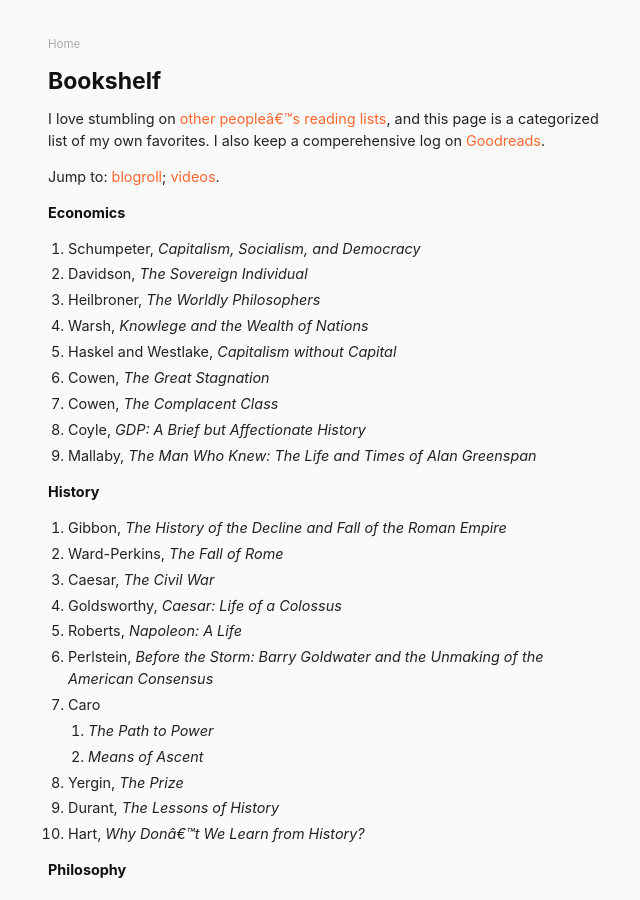
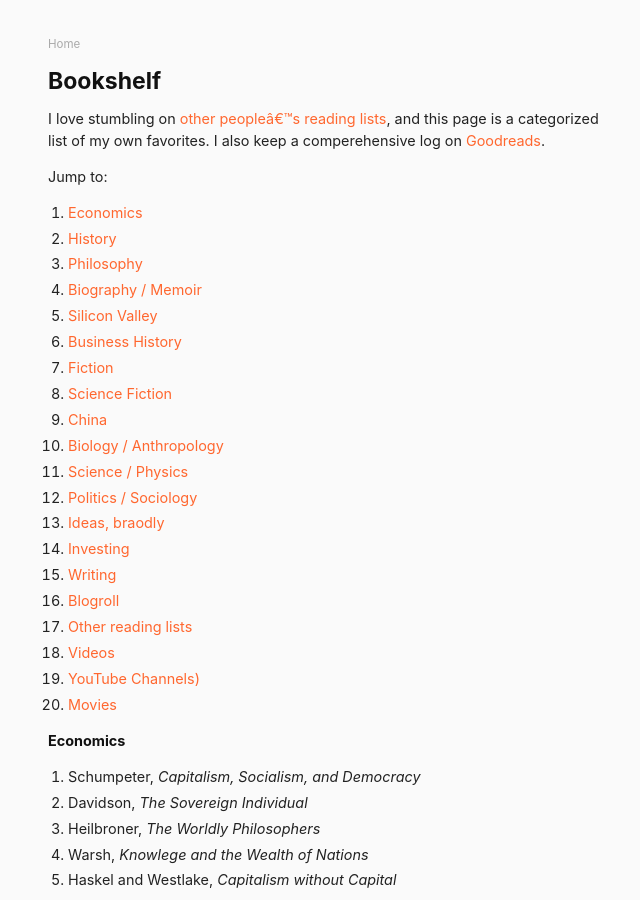
Before and after one commit to danschlz/danschulz.github.io, a Jekyll site: the page built from books.md, in a window 1280 px wide and 900 px high. Shown: the whole window, without its empty margins (312-952 px from the left). Built offline with Jekyll 4.4.1, drawn with Linux system fonts in a browser that asks for light colours; some of the changed text lies outside the part shown.

Commit message:
Update books.md

```diff
--- a/books.md
+++ b/books.md
@@ -6,9 +6,29 @@ permalink: /books/
 
 I love stumbling on [other people's reading lists](#otherlists), and this page is a categorized list of my own favorites. I also keep a comperehensive log on [Goodreads](https://www.goodreads.com/user/show/61944802-dan-schulz).
 
-Jump to: [blogroll](#sites); [videos](#videos).
+Jump to:
+* [Economics](#economics)
+* [History](#history)
+* [Philosophy](#philosophy)
+* [Biography / Memoir](#biography)
+* [Silicon Valley](#svalley)
+* [Business History](#bhistory)
+* [Fiction](#fiction)
+* [Science Fiction](#scifi)
+* [China](#china)
+* [Biology / Anthropology](#biology)
+* [Science / Physics](#science)
+* [Politics / Sociology](#politics)
+* [Ideas, braodly](#ideas)
+* [Investing](#investing)
+* [Writing](#writing)
+* [Blogroll](#web)
+* [Other reading lists](#otherlists)
+* [Videos](#videos)
+* [YouTube Channels)](#youtube)
+* [Movies](#movies)
 
-**Economics**
+**Economics** <a name="economics"></a>
 - Schumpeter, _Capitalism, Socialism, and Democracy_
 - Davidson, _The Sovereign Individual_
 - Heilbroner, _The Worldly Philosophers_
@@ -19,7 +39,7 @@ Jump to: [blogroll](#sites); [videos](#videos).
 - Coyle, _GDP: A Brief but Affectionate History_
 - Mallaby, _The Man Who Knew: The Life and Times of Alan Greenspan_
 
-**History**
+**History** <a name="history"></a>
 - Gibbon, _The History of the Decline and Fall of the Roman Empire_
 - Ward-Perkins, _The Fall of Rome_
 - Caesar, _The Civil War_
@@ -33,7 +53,7 @@ Jump to: [blogroll](#sites); [videos](#videos).
 - Durant, _The Lessons of History_
 - Hart, _Why Don't We Learn from History?_
 
-**Philosophy**
+**Philosophy** <a name="philosophy"></a>
 - Nietzsche
 	- _Twilight of the Idols_
     - _Ecce Homo_
@@ -48,12 +68,12 @@ Jump to: [blogroll](#sites); [videos](#videos).
 - Durant, _The Story of Philosophy_
 - Dennett, _Intution Pumps_
 
-**Biography / Memoir**
+**Biography / Memoir** <a name="biography"></a>
 - Zweig, _The World of Yesterday_
 - Orwell, _Homage to Catalonia_
 - Coram, _Boyd_
 
-**Silicon Valley**
+**Silicon Valley** <a name="svalley"></a>
 - Waldrop, _The Dream Machine_
 - Reid, _The Chip_
 - Kidder, _The Soul of a New Machine_
@@ -61,7 +81,7 @@ Jump to: [blogroll](#sites); [videos](#videos).
 - Soni, _A Mind at Play: How Claude Shannon Invented the Information Age_
 - Stross, _eBoys: The First Inside Account of Venture Capitalists at Work_
 
-**Business History**
+**Business History** <a name="bhistory"></a>
 - Chernow, _Titan, The Life of John D. Rockefeller_
 - Burrough, _Barbarians at the Gate_
 - Morris, _The Tycoons_
@@ -70,7 +90,7 @@ Jump to: [blogroll](#sites); [videos](#videos).
 - Stone, _The Everything Store_
 - Thorp, _A Man for All Markets_
 
-**Fiction**
+**Fiction** <a name="fiction"></a>
 - Pessoa, _The Book of Disquiet_
 - Bolano, _2666_
 - Borges
@@ -101,7 +121,7 @@ Jump to: [blogroll](#sites); [videos](#videos).
 - Nabokov, _Lolita_
 - Homer
 
-**Science Fiction**
+**Science Fiction** <a name="scifi"></a>
 - Chiang
 	- _Stories of your Life and Others_
 	- _Exhalation_
@@ -113,26 +133,26 @@ Jump to: [blogroll](#sites); [videos](#videos).
 	- _Do Androids Dream of Electric Sheep?_
 	- _The Man in the High Castle_
 
-**China**
+**China** <a name="china"></a>
 - Bougon, _Inside the Mind of Xi Jinping_
 - McGregor, _The Party: The Secret World of China's Communist Rulers_
 - Kroeber, _China's Economy: What Everyone Needs to Know_
 - Lovell, _Maoism: A Global History_
 - Studwell, _How Asia Works_
 
-**Biology / Anthropology**
+**Biology / Anthropology** <a name="biology"></a>
 - Henrich, _The Secret of Our Success_
 - Dawkins, _The Selfish Gene_
 - Ridley, _The Red Queen_
 - Mukherjee, _The Gene_
 - Pinker, _The Blank Slate_
 
-**Science / Physics**
+**Science / Physics** <a name="science"></a>
 - Deutsch, _The Beginning of Infinity_
 - Feynman, _The Feynman Lectures on Physics_
 - Gleick, _The Information_
 
-**Politics / Sociology**
+**Politics / Sociology** <a name="politics"></a>
 - Hirschman, _Exit, Voice, and Loyalty_
 - Bastiat
 	- _The Law_
@@ -145,7 +165,7 @@ Jump to: [blogroll](#sites); [videos](#videos).
 - Wriston, _The Twilight of Sovereignty_
 - Snow, _The Two Cultures_
 
-**Ideas, Broadly**
+**Ideas, Broadly** <a name="ideas"></a>
 - Bayles, _Art and Fear_
 - Johnstone, _Impro_
 - Taleb, _Incerto_
@@ -155,17 +175,17 @@ Jump to: [blogroll](#sites); [videos](#videos).
 - Yudkowsky, _Inadequate Equilibria_
 - Thiel, _Zero to One_
 
-**Investing**
+**Investing** <a name="investing"></a>
 - Graham, _The Intelligent Investor_
 - Marks, _The Most Important Thing_
 - Dalio, _Principles_
 - Feld, _Venture Deals_
 
-**Writing**
+**Writing** <a name="writing"></a>
 - McCloskey, _Economical Writing_
 - Strunk, _The Elements of Style_
 
-### <a name="web"></a>On the web
+### On the web <a name="web"></a>
 
 * [Marginal Revolution](http://marginalrevolution.com/) (Anyone who finds Tyler interesting, I find interesting)
 * [Slate Star Codex](http://slatestarcodex.com/) (Everything)
@@ -185,7 +205,7 @@ Jump to: [blogroll](#sites); [videos](#videos).
 * [Overcoming Bias](http://www.overcomingbias.com/) (Rationality)
 * More on [Pocket](https://getpocket.com/@danschulz44)
 
-### <a name="otherlists"></a>Other reading lists
+### Other reading lists <a name="otherlists"></a>
 
 * [Tyler Cowen: Whose entire body of work is worth reading?](http://marginalrevolution.com/marginalrevolution/2013/05/whose-entire-body-of-work-is-worth-reading.html)
 * [Alvaro de Menard](https://fantasticanachronism.com/recommended-reading/)
@@ -215,7 +235,7 @@ Contra [Byrne Hobart](https://medium.com/@byrnehobart/read-2c3d4fba90ab), I thin
 * [Robert Saplosky: Lectures on Human Behavioral Biology](https://www.youtube.com/watch?v=NNnIGh9g6fA)
 * [Peter Thiel Debates: Should Technology Treat Death as an Enemy?](https://www.youtube.com/watch?v=iNDYvf6-NMw) (This is Thiel at his best)
 
-Best YouTube channels:
+### Best YouTube channels <a name="youtube"></a>
 *   [Kurzgesagt — In a Nutshell](https://www.youtube.com/user/Kurzgesagt/videos)
 *   [CGP Grey](https://www.youtube.com/user/CGPGrey/videos)
 *   [3Blue1Brown](https://www.youtube.com/channel/UCYO_jab_esuFRV4b17AJtAw/videos)
@@ -233,7 +253,7 @@ Best YouTube channels:
 *   [Charisma on Command](https://www.youtube.com/channel/UCU_W0oE_ock8bWKjALiGs8Q)
 *   [Thought Monkey](https://www.youtube.com/channel/UCoFWz1e3VXKOoJ-E5cep1Eg/videos)
 
-Movies:
+### Movies
 * 2001: A Space Odyssey
 * Mulholland Drive
 * Boyhood
```
